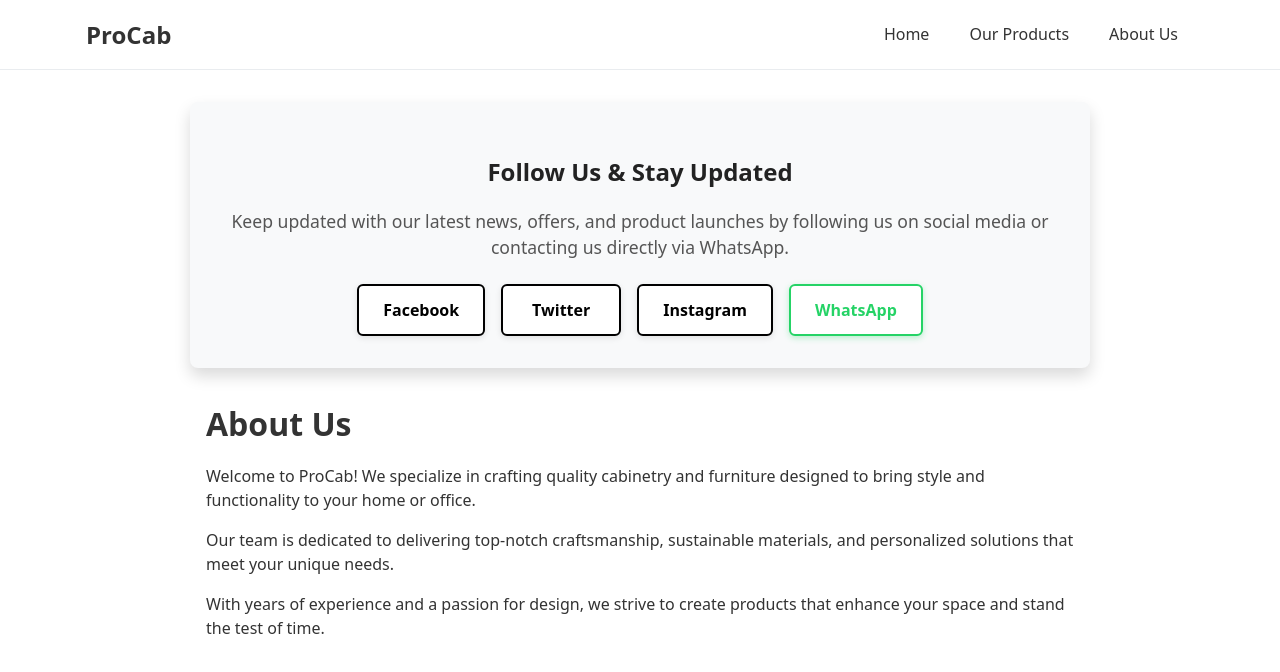
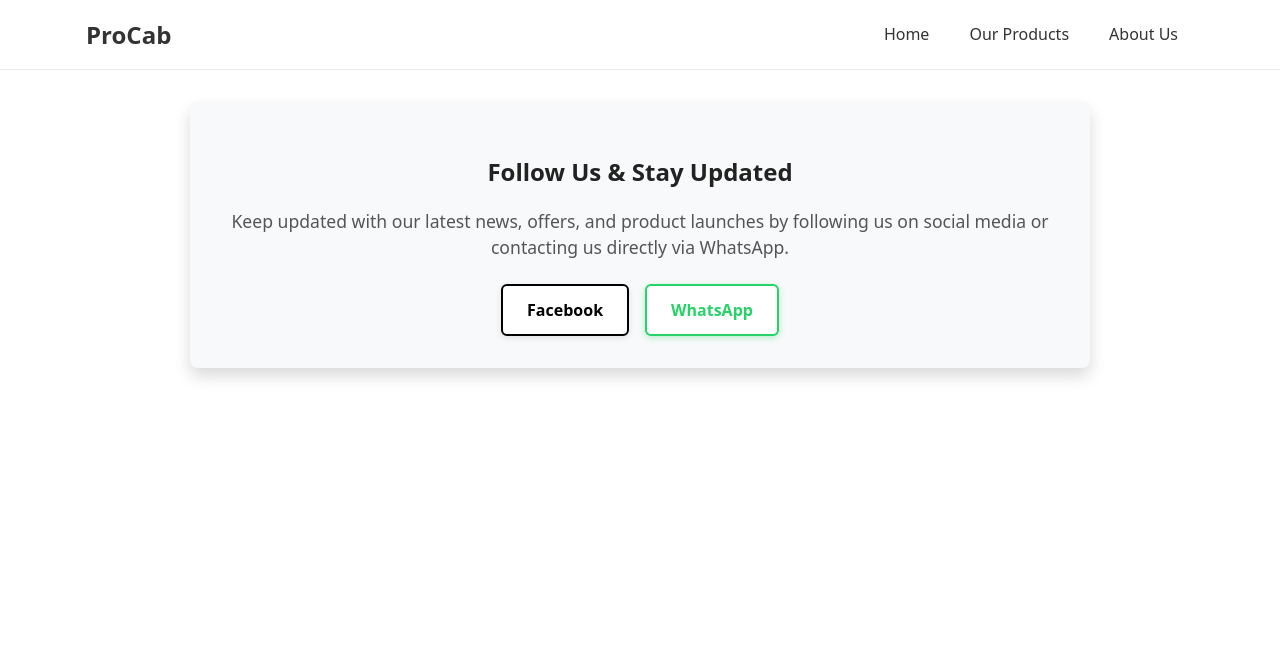
Before and after one commit to ProCabStore/ProCab_Official, a plain HTML site: page contact.html in a window 1280 px wide. Drawn offline with Linux system fonts and the light colour scheme.

Commit message:
Update and rename about-us.html to contact.html

```diff
--- a/about-us.html
+++ b/contact.html
@@ -157,19 +157,12 @@
     <h2 id="follow-us-heading">Follow Us & Stay Updated</h2>
     <p class="description">Keep updated with our latest news, offers, and product launches by following us on social media or contacting us directly via WhatsApp.</p>
     <div id="follow-us-buttons">
-      <a href="https://facebook.com/ProCab" target="_blank" rel="noopener noreferrer" aria-label="Follow ProCab on Facebook">Facebook</a>
-      <a href="https://twitter.com/ProCab" target="_blank" rel="noopener noreferrer" aria-label="Follow ProCab on Twitter">Twitter</a>
-      <a href="https://instagram.com/ProCab" target="_blank" rel="noopener noreferrer" aria-label="Follow ProCab on Instagram">Instagram</a>
+      <a href="https://www.facebook.com/share/19oMu8cGV5/?mibextid=wwXIfr" target="_blank" rel="noopener noreferrer" aria-label="Follow ProCab on Facebook">Facebook</a>
+      <!-- <a href="https://tiktok.com/ProCab" target="_blank" rel="noopener noreferrer" aria-label="Follow ProCab on Tiktok">Tiktok</a> -->
+      <!-- <a href="https://instagram.com/ProCab" target="_blank" rel="noopener noreferrer" aria-label="Follow ProCab on Instagram">Instagram</a> -->
       <a href="https://wa.me/60123456789" target="_blank" rel="noopener noreferrer" aria-label="Contact ProCab on WhatsApp" class="whatsapp">WhatsApp</a>
     </div>
   </section>
-
-  <main>
-    <h1>About Us</h1>
-    <p>Welcome to ProCab! We specialize in crafting quality cabinetry and furniture designed to bring style and functionality to your home or office.</p>
-    <p>Our team is dedicated to delivering top-notch craftsmanship, sustainable materials, and personalized solutions that meet your unique needs.</p>
-    <p>With years of experience and a passion for design, we strive to create products that enhance your space and stand the test of time.</p>
-  </main>
 
   <script>
     // Load navbar.html and inject into #navbar-placeholder
```
